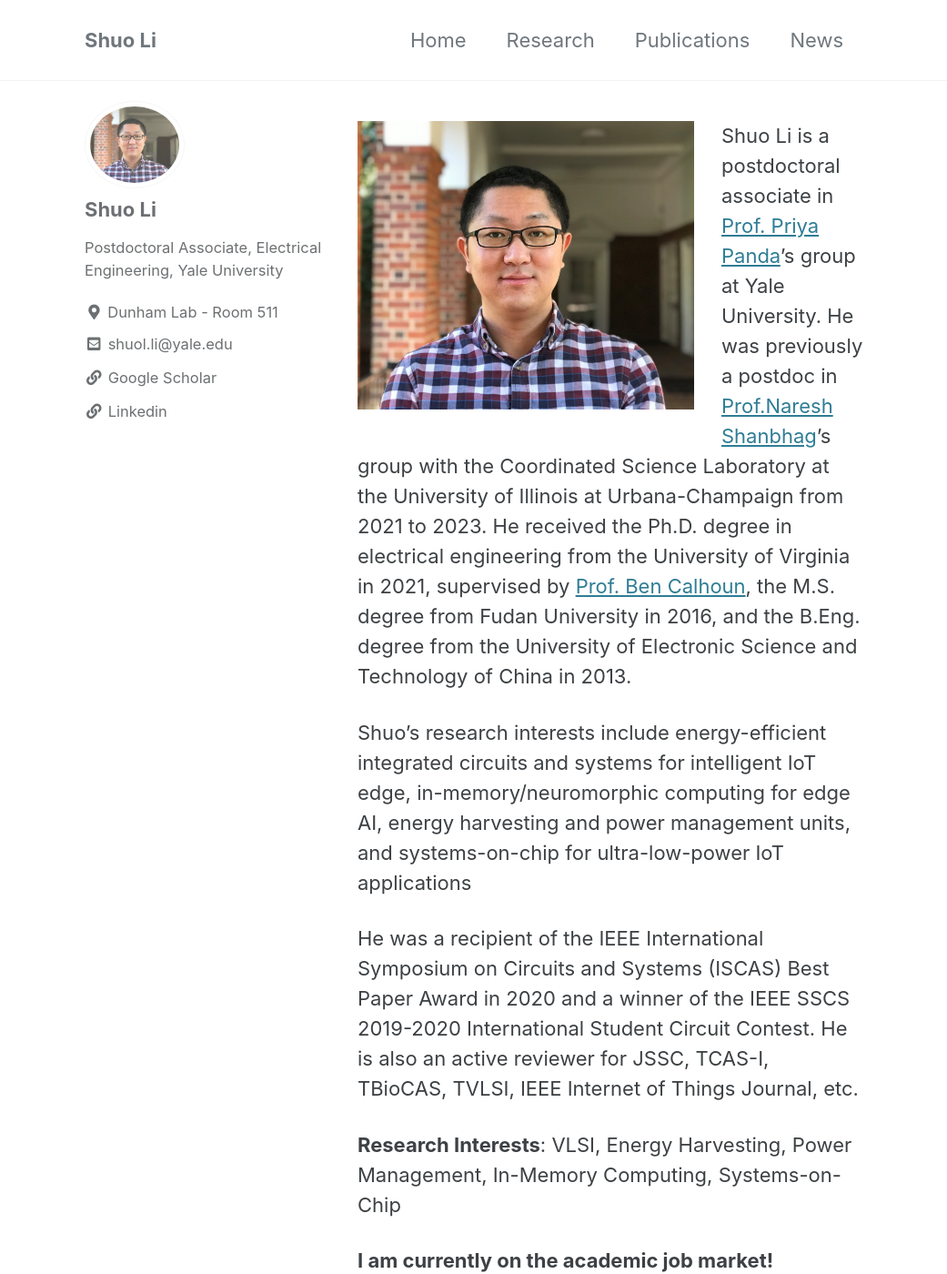
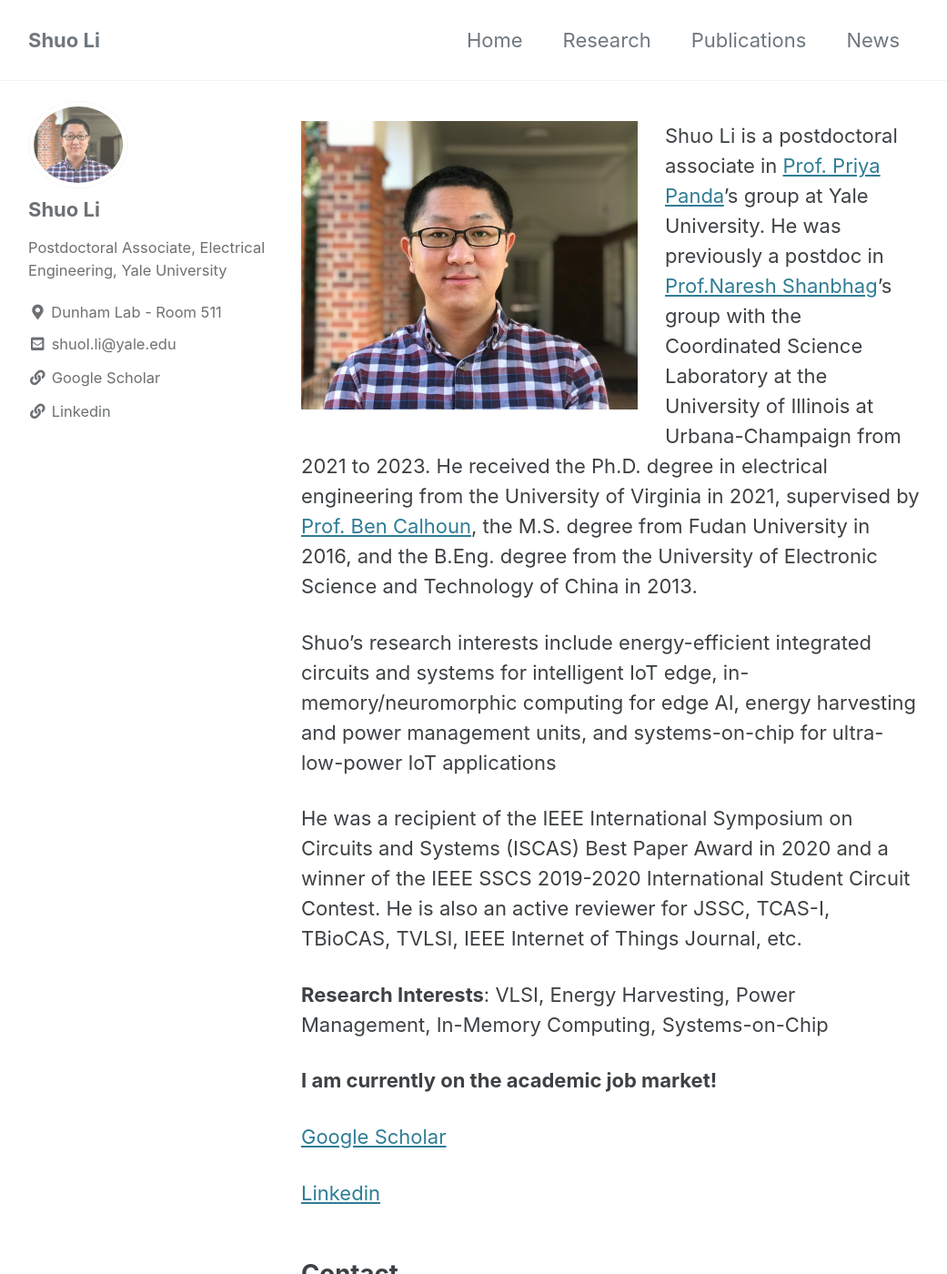
Before and after one commit to shuoli365/shuoli365.github.io, a Jekyll site: the page built from index.md, in a window 1280 px wide and 1400 px high. Shown: the whole window at 91% size, without its empty margins (119-1160 px from the left). Built offline with Jekyll 4.4.1, drawn with Linux system fonts in a browser that asks for light colours; cached includes are drawn as plain includes.

Commit message:
Update _variables.scss

```diff
--- a/_sass/minimal-mistakes/_variables.scss
+++ b/_sass/minimal-mistakes/_variables.scss
@@ -6,7 +6,7 @@
    Typography
    ========================================================================== */
 
-$doc-font-size: 16 !default;
+$doc-font-size: 14;
 
 /* paragraph indention */
 $paragraph-indent: false !default; // true, false (default)
@@ -149,7 +149,7 @@ $medium: 600px !default;
 $medium-wide: 768px !default;
 $large: 900px !default;
 $x-large: 1024px !default;
-$max-width: $large !default;
+$max-width: $x-large !default;
 
 /*
    Grid
```
